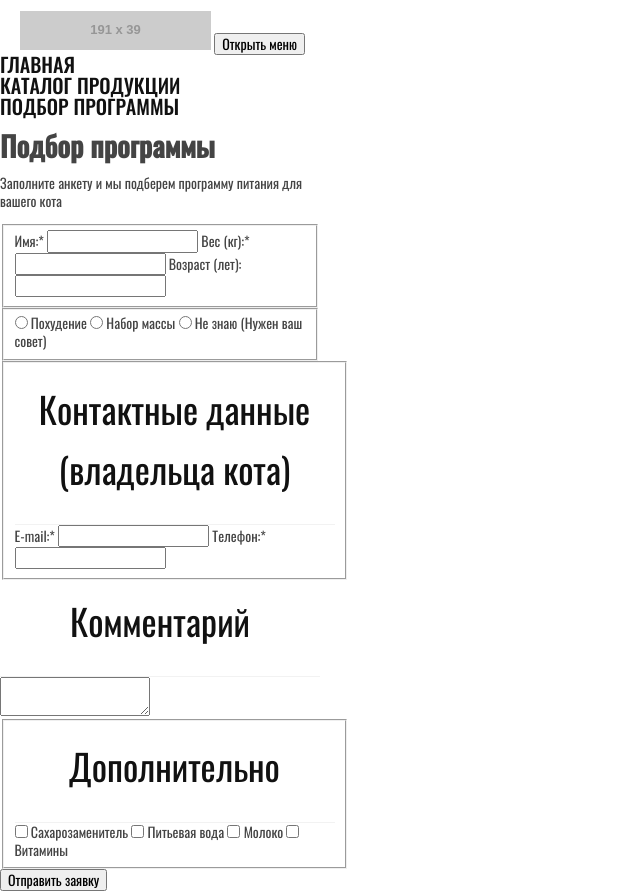
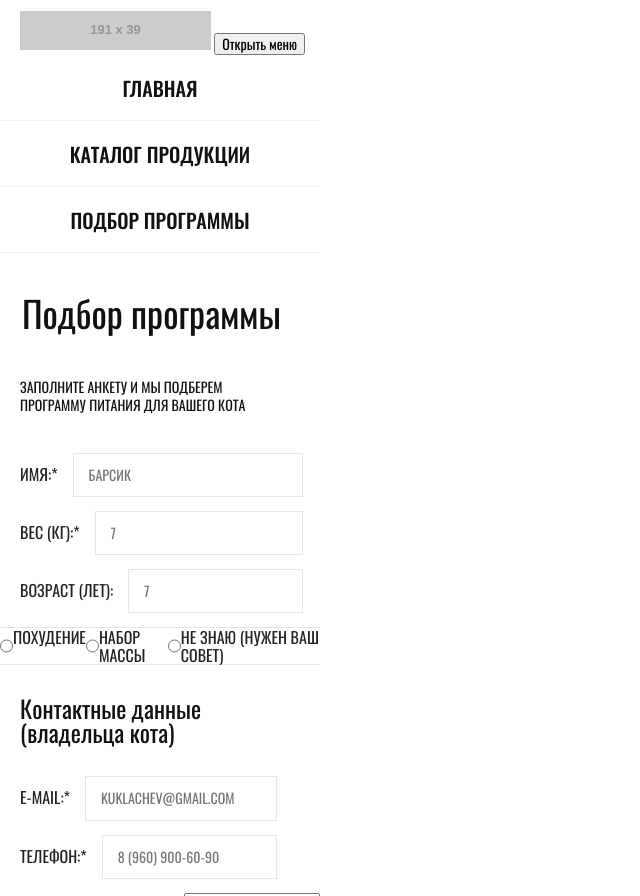
Before and after one commit to Polimezar/1215839-cat-energy-19, a website: page source/form.html in a window 1280 px wide. Shown: the top 896 px of the page, without its empty margins (0-640 px from the left). Drawn offline with nearby package versions, Linux system fonts and the light colour scheme; files that its build step writes are made by us from their sources; placeholder pictures from the web are drawn by us.

Commit message:
Продолжаем вёрстку с препроцессором

```diff
--- a/source/form.html
+++ b/source/form.html
@@ -16,13 +16,13 @@
           </a>
           <button class="main-nav__toggle" type="button">Открыть меню</button>
           <ul class="main-nav__list">
-            <li class="main-nav__list">
+            <li class="main-nav__item ">
               <a href="index.html" class="main-nav__list--link">Главная</a>
             </li>
-            <li class="main-nav__list">
+            <li class="main-nav__item ">
               <a href="catalog.html"class="main-nav__list--link" >Каталог продукции</a>
             </li>
-            <li class="main-nav__list main-nav__list--active" >
+            <li class="main-nav__item main-nav__item--active">
               <a href="form.html"class="main-nav__list--link" >Подбор программы</a>
             </li>
           </ul>
@@ -30,25 +30,26 @@
       </div>
     </header>
     <main class="page-main">
-      <div class="container">
       <h1 class="title-ident">Подбор программы</h1>
       <p class="title-text">Заполните анкету и мы подберем  программу питания для вашего кота</p>
       <form class="form" action="https://echo.htmlacademy.ru" method="post">
-          <fieldset class="form__field">
-            <label class="form-field">
-              <span class="form-field__text">Имя:*</span>
-              <input class="form-field__control">
+        <fieldset class="form-field">
+          <div class="form__wrapper">
+            <label class="form-label">
+              <span class="form-label__text" >Имя:*</span>
+              <input class="form-label__control" type="text" placeholder="Барсик" required>
             </label>
-            <label class="form-field">
-              <span class="form-field__text">Вес (кг):*</span>
-              <input class="form-field__control">
+            <label class="form-label">
+              <span class="form-label__text" >Вес (кг):*</span>
+              <input class="form-label__control" type="text" placeholder="7" required>
             </label>
-            <label class="form-field">
-              <span class="form-field__text">Возраст (лет):</span>
-              <input class="form-field__control">
+            <label class="form-label">
+              <span class="form-label__text" >Возраст (лет):</span>
+              <input class="form-label__control" type="text" placeholder="7">
             </label>
+          </div>
         </fieldset>
-          <fieldset class="form__field form__field--line">
+        <fieldset class="form-field form-field--line">
           <input type="radio">
           <label class="form-type form-type--radio" for="radio-1" tabindex="0">Похудение</label>
           <input type="radio">
@@ -56,23 +57,26 @@
           <input type="radio">
           <label class="form-type form-type--radio" for="radio-3" tabindex="0">Не знаю (Нужен ваш совет)</label>
         </fieldset>
-          <fieldset class="form__field">
-            <h3 class="title">Контактные данные (владельца кота)</h3>
-            <label class="form-field form-field--ident">
-              <span class="form-field__text">E-mail:*</span>
-              <input class="form-field__control">
+        <fieldset class="form-field">
+          <div class="form__wrapper">
+            <h3 class="form__title">Контактные данные (владельца кота)</h3>
+            <label class="form-label form-label__ident">
+              <span class="form-label__text">E-mail:*</span>
+              <input class="form-label__control" type="email" id="email" name="email" placeholder="kuklachev@gmail.com" required>
             </label>
-            <label class="form-field form-field--ident">
-            <span class="form-field__text">Телефон:*</span>
-            <input class="form-field__control">
+            <label class="form-label form__label__ident">
+            <span class="form-label__text">Телефон:*</span>
+            <input class="form-label__control" type="tel" id="tel" name="tel" placeholder="8 (960) 900-60-90" required>
             </label>
+          </div>
         </fieldset>
-          <div class="form__field form__field--ident">
-            <h3 class="title">Комментарий</h3>
+        <div class="form-field form-field--ident">
+          <h3 class="form__title">Комментарий</h3>
           <textarea class="form__textarea" ></textarea>
         </div>
-          <fieldset class="form__field">
-            <h3 class="title">Дополнительно</h3>
+        <fieldset class="form-field">
+          <div class="form__wrapper">
+            <h3 class="form__title">Дополнительно</h3>
             <input type="checkbox">
             <label class="form-type form-type--checkbox">Сахарозаменитель</label>
             <input type="checkbox">
@@ -81,13 +85,13 @@
             <label class="form-type form-type--checkbox">Молоко</label>
             <input type="checkbox">
             <label class="form-type form-type--checkbox">Витамины</label>
+          </div>
         </fieldset>
-          <button class="btn form__btn">Отправить заявку</button>
+        <button class="button form__button">Отправить заявку</button>
         <p class="form__text"><sup>*</sup>— Обязательные поля</p>
       </form>
-      </div>
       <section class="invitation">
-        <div class="container">
+        <div class="invitation__wrapper">
           <h2 class="invitation__title">приглашаем <br> к сотрудничеству  дилеров!</h2>
           <p class="invitation__text">ул. Большая Конюшенная, д. 19/8  <span>Санкт-Петербург</span></p>
         </div>
--- a/source/less/blocks/comparisons.less
+++ b/source/less/blocks/comparisons.less
@@ -3,7 +3,7 @@
     padding-right: 9px;
 }
 
-.comparisons .comparisons__button {
+.comparisons__button {
     color: #444444;
     border: none;
     margin-top: 35px;
--- /dev/null
+++ b/source/less/blocks/form.less
@@ -0,0 +1,70 @@
+.form-field {
+    display: flex;
+    width: 320px;
+    border: none;
+    padding: 0;
+    margin: 0;
+}
+
+.form-label {
+    display: flex;
+    align-items: baseline;
+}
+
+.form-label__text {
+    font-size: 16px;
+    color: #222222;
+    text-transform: uppercase;
+    margin: 0;
+    padding-left: 20px;
+    padding-right: 15px;
+    flex-shrink: 0;
+}
+
+.form-label__control {
+    width: 100%;
+    margin-bottom: 14px;
+    border: 1px solid #e6e6e6;
+    text-transform: uppercase;
+    padding: 13px 15px;
+}
+
+.form-type {
+    font-size: 16px;
+    color: #222222;
+    text-transform: uppercase;
+}
+
+.form-field--line {
+    border-top: 1px solid #e6e6e6;
+    border-bottom: 1px solid #e6e6e6;
+}
+
+.form__title {
+    width: 181px;
+    height: 49px;
+    font-size: 24px;
+    font-weight: normal;
+    line-height: 1;
+    color: #111111;
+    margin-top: 31px;
+    margin-bottom: 31px;
+    margin-left: 20px;
+}
+
+.form__button {
+    margin-left: 20px;
+    border: none;
+    margin-top: 20px;
+    padding: 0;
+}
+
+.form__text {
+    width: 320px;
+    font-family: Arial;
+    line-height: 1.14;
+    text-align: center;
+    color: #444444;
+    padding-top: 22px;
+    margin: 0;
+}
--- /dev/null
+++ b/source/less/blocks/program.less
@@ -0,0 +1,32 @@
+.program__title {
+    height: 21px;
+    font-size: 24px;
+    font-weight: normal;
+    line-height: 1.54;
+    color: #111111;
+    margin: 0;
+    padding-top: 39px;
+    padding-left: 92px;
+    text-transform: uppercase;
+}
+
+.program__text {
+    width: 223px;
+    height: 86px;
+    font-family: Arial;
+    color: #444444;
+    padding-left: 21px;
+    padding-top: 36px;
+    margin: 0;
+}
+
+.program__catalog {
+    font-size: 16px;
+    font-weight: normal;
+    line-height: 1;
+    color: #111111;
+    margin: 0;
+    padding-top: 44px;
+    padding-left: 20px;
+    text-transform: uppercase;
+}
--- a/source/less/blocks/programs-list.less
+++ b/source/less/blocks/programs-list.less
@@ -9,36 +9,3 @@
     margin-left: 20px;
     margin-top: 22px;
 }
-
-.program__title {
-    height: 21px;
-    font-size: 24px;
-    font-weight: normal;
-    line-height: 1.54;
-    color: #111111;
-    margin: 0;
-    padding-top: 39px;
-    padding-left: 92px;
-    text-transform: uppercase;
-}
-
-.program__text {
-    width: 223px;
-    height: 86px;
-    font-family: Arial;
-    color: #444444;
-    padding-left: 21px;
-    padding-top: 36px;
-    margin: 0;
-}
-
-.program__catalog {
-    font-size: 16px;
-    font-weight: normal;
-    line-height: 1;
-    color: #111111;
-    margin: 0;
-    padding-top: 44px;
-    padding-left: 20px;
-    text-transform: uppercase;
-}
--- a/source/less/blocks/title.less
+++ b/source/less/blocks/title.less
@@ -10,3 +10,23 @@
     padding-bottom: 25px;
     border-bottom: solid 1px #f2f2f2;
 }
+
+.title-ident {
+    font-size: 36px;
+    font-weight: normal;
+    line-height: 1.67;
+    color: #111111;
+    margin: 0;
+    padding-top: 30px;
+    padding-left: 22px;
+    padding-bottom: 35px;
+}
+
+.title-text {
+    width: 226px;
+    color: #111111;
+    margin: 0;
+    padding-left: 20px;
+    padding-bottom: 39px;
+    text-transform: uppercase;
+}
--- a/source/less/style.less
+++ b/source/less/style.less
@@ -5,6 +5,7 @@
 @import "blocks/main-nav.less";
 @import "blocks/main-block.less";
 @import "blocks/programs-list.less";
+@import "blocks/program.less";
 @import "blocks/instruction.less";
 @import "blocks/demo.less";
 @import "blocks/result.less";
@@ -20,3 +21,4 @@
 @import "blocks/add-products.less";
 @import "blocks/additionally.less";
 @import "blocks/button.less";
+@import "blocks/form.less";
```
Lines whose indentation alone changed are shown as unchanged.
